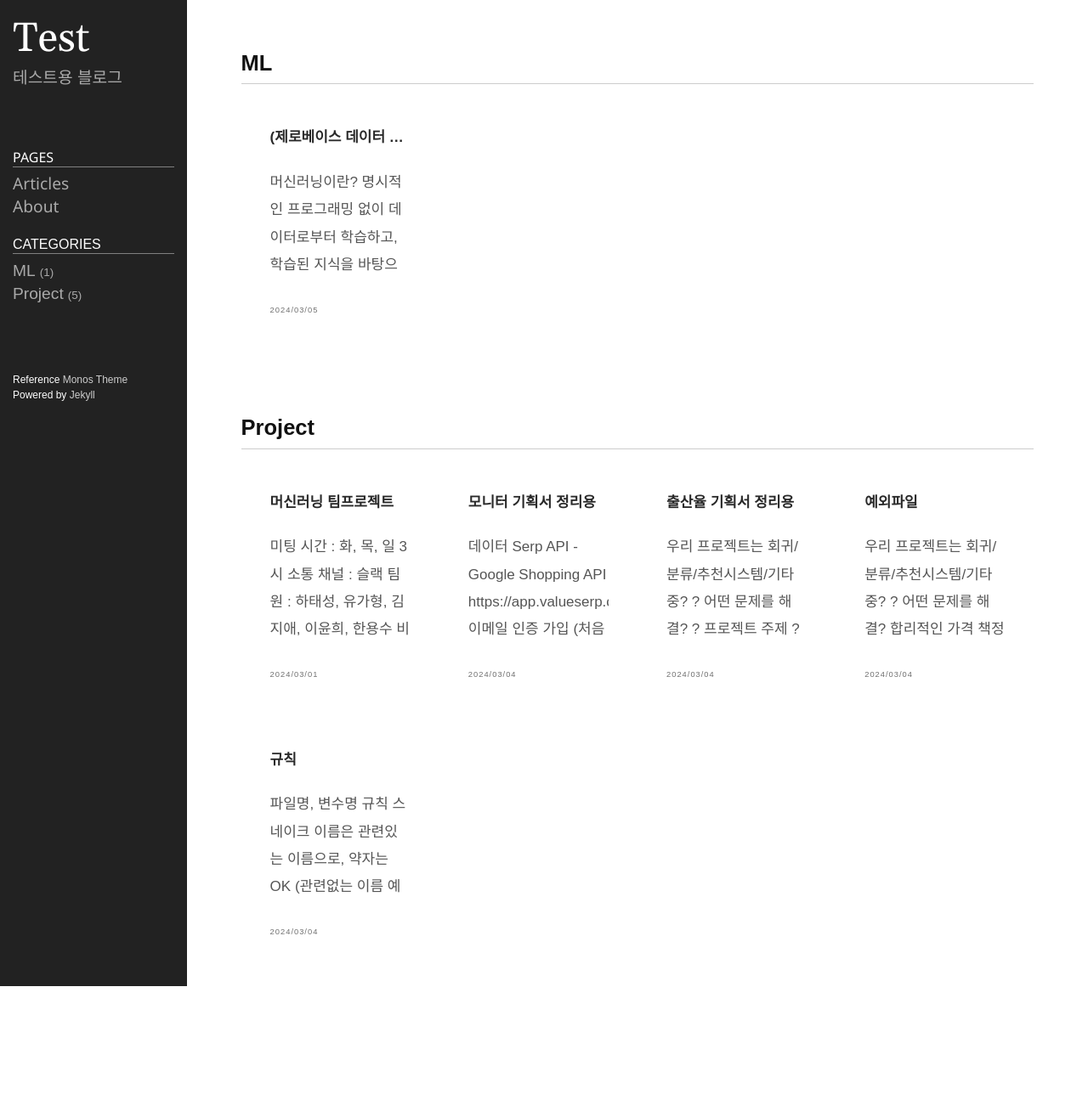
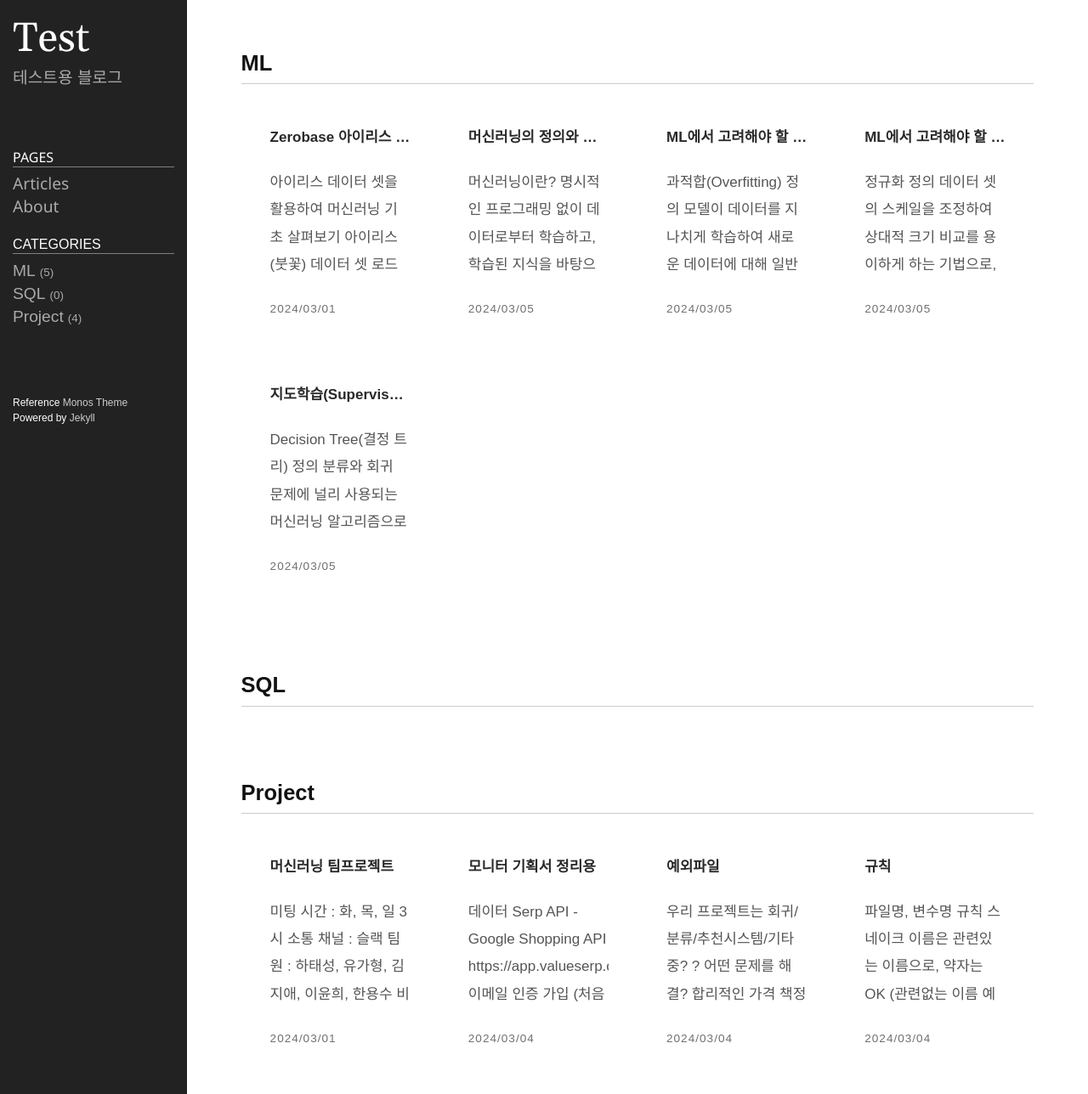
Before and after one commit to DuDuDat/DuDuDat.github.io, a Jekyll site: the page built from category.md, in a window 1280 px wide. Shown: the whole page at 85% size. Built offline with Jekyll 4.4.1, drawn with Linux system fonts in a browser that asks for light colours; nearby versions of some CDN libraries; some web fonts are replaced; before the commit the page ends 1161 px from its top, so only the background shows below that; some of the changed text lies outside the part shown.

Commit message:
포스트 업로드

````diff
--- a/_ML/2024-03-05-day1.md
+++ /dev/null
@@ -1,29 +0,0 @@
----
-layout: post
-title: (제로베이스 데이터 취업스쿨) ML Chapter1 붓꽃 데이터 셋 관찰
-date: 2024-03-05 18:37:23 +0900
----
-### 머신러닝이란?
-<p class="sub">명시적인 프로그래밍 없이 데이터로부터 학습하고, 학습된 지식을 바탕으로 새로운 데이터에 대한 예측이나 결정을 자동으로 수행할 수 있는 인공지능의 한 분야입니다.</p>
-
-
-### 아이리스 데이터 셋을 활용하여 머신러닝 기초 살펴보기
-- 아이리스(붓꽃) 데이터 셋 로드하기
-  ```python
-  from sklearn.datasets import load_iris
-
-  iris = load_iris()
-
-  iris['target'] # 예시 [0, 0, 1, 1, 1, 2, 2] 분류 코드
-  iris['target_names'] # ['setosa' 'versicolor' 'virginica'] 분류 코드 이름
-  iris.data # iris['target'] 동일한 인덱스에 각각 여러 특성을 담은 2중 배열
-  iris['feature_names'] # iris.data의 특성 이름 순서는 iris.data와 동일
-  ```
-
-### Decision Tree(결정 트리)
-- 정의
-  <p class="sub">분류와 회귀 문제에 널리 사용되는 머신러닝 알고리즘으로 데이터를 분석하여 데이터의 패턴을 학습하고, 학습된 패턴을 기반으로 결정 규칙을 Tree 구조로 구성하여 예측을 수행합니다.</p>
-- 분할 기준(Split Criterion)
-  <p class="sub">Decision Tree의 분할 기준은 크게 2가지로 나뉜다 하나는 데이터의 불확실성과 또 하나는 정보 이득이다. 데이터의 불확실성이란? 정보가 얼마나 무질서하고 불확실한가를 나타내는 개념이다. 이 불확실성은 두 가지 계산식을 사용해서 알 수 있는데 하나는 엔트로피 이며 또 하나는 지니 계수이다 이에 대한 자세한 내용은 아래에서 다룰 것이다. 남은 하나인 정보 이득의 경우 어떤 속성을 선택함으로 인해 데이터를 더 잘 구분하게 되는 것을 의미한다. 정보 이득 역시 분할 전후의 엔트로피 차이로 계산되며, 어떤 분할이 가장 좋은 정보를 제공하는지를 평가하는데</p>
-- 장점 : 이해하기 쉽고 분류와 회귀 모두에 사용할 수 있다.
-- 단점 : 과적합 문제가 발생하기 쉽고 안정성이 낮다.
--- /dev/null
+++ b/_ML/2024-03-05-definition.md
@@ -0,0 +1,23 @@
+---
+layout: post
+title: 머신러닝의 정의와 종류
+date: 2024-03-05 18:37:23 +0900
+---
+<enter></enter>
+## 머신러닝이란? <enter></enter>
+> 명시적인 프로그래밍 없이 데이터로부터 학습하고, 학습된 지식을 바탕으로 새로운 데이터에 대한 예측이나 결정을 자동으로 수행할 수 있는 인공지능의 한 분야로, 머신러닝의 학습 방법은 크게 지도, 비지도 그리고 강화학습으로 나뉩니다.
+
+
+- ###  지도학습(Supervised Learning)
+  <p class="sub">학습 데이터가 입력값(input)과 출력값(output)으로 쌍으로 구성되어 있을 때 사용하는 방법으로 출력값을 label 이라고도 합니다. 지도학습의 목표는 (입력값, 출력값) 매핑을 학습하여 입력에 대한 출력값을 예측하는 것입니다.
+
+  지도학습은 크게 회귀(Regression), 분류(Classification) 문제로 나눌 수 있으며, 회귀는 연속적인 값(ex: 가격)을 예측하는 반면, 분류는 이산적인 클래스(ex: 스팸 메일 여부)에 데이터를 할당하는 문제입니다.
+  </p>
+
+- ### 비지도학습(Unsupervised Learning)
+  <p class="sub">학습 데이터에 입력값만 주어지는 경우 사용하는 방법으로 어떤 출력값을 가져야 하는지에 대한 정보없이 데이터 내의 패턴과 구조, 분포 등을 스스로 찾아내는 방법입니다. 이는 데이터 내의 숨겨진 특징이나 구조를 발견하기 위해 사용되며, 대표적인 비지도학습의 방법으로는 군집화(Clustering), 차원축소(Dimensionality Reduction), 연관 규칙 학습(Association Rule Learning) 등이 있습니다.
+  </p>
+
+- ### 강화학습(Reinforcement Learning, RL)
+  <p class="sub">주어진 환경에서 에이전트가 어떻게 행동해야 최대의 보상을 얻을 수 있는지를 학습하는 방법으로, 시행착오를 통해 어떤 상태(state)일 때 어떤 행동(action)을 해야 하는지를 결정합니다.
+  </p>
--- /dev/null
+++ b/_ML/2024-03-06-ml-learning-considerations.md
@@ -0,0 +1,12 @@
+---
+layout: post
+title: ML에서 고려해야 할 문제들
+date: 2024-03-06 01:10:23 +0900
+---
+### 과적합(Overfitting)
+- 정의
+  <p class="sub">모델이 데이터를 지나치게 학습하여 새로운 데이터에 대해 일반화하는 능력이 떨어지는 현상을 말합니다.
+  </p>
+- 발생 주요 원인
+  <p class="sub">- <span class="color-point">학습 데이터 양이 적음</span> : 충분한 양의 데이터가 없을 경우, 모델이 데이터의 작은 변동성까지 과하게 학습할 수 있습니다.<enter></enter>- <span class="color-point">모델의 복잡도가 높음</span> : 너무 많은 파라미터를 가진 복잡한 모델은 학습 데이터에 과적합될 위험이 높습니다.<enter></enter>- <span class="color-point">데이터의 노이즈가 많음</span> : 데이터 내에 오류가 많거나 관련 없는 정보가 포함되어 있을 경우, 모델이 이를 중요한 패턴으로 잘못 학습할 수 있습니다.
+  </p>
--- /dev/null
+++ b/_ML/2024-03-06-solution.md
@@ -0,0 +1,26 @@
+---
+layout: post
+title: ML에서 고려해야 할 Solution
+date: 2024-03-06 01:37:23 +0900
+---
+### 정규화
+- 정의
+  <p class="sub">데이터 셋의 스케일을 조정하여 상대적 크기 비교를 용이하게 하는 기법으로, 일반적으로 0과 1 사이의 값으로 조정합니다.</p>
+- 주된 목적
+  <table class="sub"><tr>
+      <td class="color-point">스케일의 통일성 : </td>
+      <td>서로 다른 단위나 범위를 가진 특성들을 동일한 스케일로 조정하여, 모든 특성이 모델에 의해 공정하게 고려될 수 있도록 합니다. 이는 모델이 데이터의 중요한 패턴을 더 쉽게 인식할 수 있도록 돕습니다.</td>
+    </tr><tr>
+      <td class="color-point">학습 효율성 증가 : </td>
+      <td>모든 특성이 비슷한 범위에 있을 때, 예를 들어 경사 하강법과 같은 최적화 알고리즘의 수렴 속도가 향상되어 학습 과정이 더 효율적으로 이루어집니다.</td>
+    </tr><tr>
+      <td class="color-point">과적합 방지 : </td>
+      <td>데이터의 모든 특성을 동일한 스케일로 조정함으로써, 모델이 특정 특성에 지나치게 의존하는 것을 방지하고, 결과적으로 모델의 일반화 서능을 향상시킵니다.</td>
+    </tr><tr>
+      <td class="color-point">알고리즘 성능 개선 : </td>
+      <td>데이터의 거리를 기반으로 작동하는 알고리즘(ex: k-NN, PCA)의 경우, 모든 특성이 동일한 스케일을 갖게 되면 더 정확한 거리 측정이 가능해져 성능이 개선될 수 있습니다.</td>
+    </tr></table>
+
+- 정규화 종류
+  <p class="sub">-
+  </p>
--- /dev/null
+++ b/_ML/2024-03-06-supervied-learning.md
@@ -0,0 +1,16 @@
+---
+layout: post
+title: 지도학습(Supervised Learning)
+date: 2024-03-06 01:37:23 +0900
+---
+### Decision Tree(결정 트리)
+- 정의
+  <p class="sub">분류와 회귀 문제에 널리 사용되는 머신러닝 알고리즘으로 데이터를 분석하여 데이터의 패턴을 학습하고, 학습된 패턴을 기반으로 결정 규칙을 Tree 구조로 구성하여 예측을 수행합니다.
+  </p>
+- 분할 기준(Split Criterion)
+  <p class="sub">데이터를 분할하는 기준을 설정하여, 가장 효율적으로 결과를 예측할 수 있는 트리 구조를 생성합니다. 결정 트리의 분할 기준은 주로 데이터의 불확실성을 줄이는 것과 정보 이득(Information Gain)을 극대화하는 것으로 나눌 수 있습니다.
+  </p>
+- 장단점
+  <p class="sub">장점 : 이해하기 쉽고 분류와 회귀 모두에 사용할 수 있다.
+  단점 : 과적합 문제가 발생하기 쉽고 안정성이 낮다.
+  </p>
--- /dev/null
+++ b/_ML/2024-03-30-zb-iris.md
@@ -0,0 +1,18 @@
+---
+layout: post
+title: Zerobase 아이리스 데이터 셋을 활용한 머신러닝 기초 살펴보기
+date: 2024-03-01 18:37:23 +0900
+---
+
+### 아이리스 데이터 셋을 활용하여 머신러닝 기초 살펴보기
+- 아이리스(붓꽃) 데이터 셋 로드하기
+  ```python
+  from sklearn.datasets import load_iris
+
+  iris = load_iris()
+
+  iris['target'] # 예시 [0, 0, 1, 1, 1, 2, 2] 분류 코드
+  iris['target_names'] # ['setosa' 'versicolor' 'virginica'] 분류 코드 이름
+  iris.data # iris['target'] 동일한 인덱스에 각각 여러 특성을 담은 2중 배열
+  iris['feature_names'] # iris.data의 특성 이름 순서는 iris.data와 동일
+  ```
--- a/_config.yml
+++ b/_config.yml
@@ -66,3 +66,6 @@ collections:
   ML:
       output: true
       permalink: /ML/:path/
+  SQL:
+    output: true
+    permalink: /SQL/:path/
--- a/_includes/category.html
+++ b/_includes/category.html
@@ -1,7 +1,7 @@
 <article class="post">
 	{%- assign id = 0 -%}
 	{%- for collection in site.collections -%}
-	{% if collection.label == 'posts' %}{% continue %}{% endif %}
+	{% unless collection.label == 'posts' %}
 	<div class="post-info" id="category-title-{{ collection.label }}">
 		<header class="post-header home custom-category-header">
 			<div class="category-title">
@@ -33,16 +33,17 @@
 			{%- assign id = id | plus: 1 -%}
   			{%- assign count = count | plus: 1 -%}
   			{%- if forloop.last -%}
-			  	{%- if count | modulo: 4 != 0 -%}
+			  	{%- unless count | modulo: 4 = 0 -%}
 				  {%- assign last = count | modulo: 4 -%}
 				  {%- for i in (last..3) -%}
 				  <li class="post-list-item-none"></li>
 				  {%- endfor -%}
-				{%- endif -%}
+				{%- endunless -%}
 				</ul>
 			{%- endif -%}
 		{%- endfor -%}
 	</div>
+	{%- endunless -%}
 	{%- endfor -%}
 </article>
 
--- a/_project/2024-03-04-birth-plan.md
+++ /dev/null
@@ -1,27 +0,0 @@
----
-layout: post
-title: 출산율 기획서 정리용
-date: 2024-03-05 02:40:23 +0900
----
-
-### 우리 프로젝트는 회귀/분류/추천시스템/기타 중?
-?
-<enter></enter>
-
-### 어떤 문제를 해결?
-- **?**
-  <p class="sub"></p>
-
-### 프로젝트 주제
-- ?
-
-### 데이터
-
-
-### 입력과 출력
-- 입력 데이터 :
-
-- 출력 데이터 :
-
-### 프로젝트 기획서
-?
--- a/public/css/style.css
+++ b/public/css/style.css
@@ -273,13 +273,18 @@ header.home {
 	color: #111;
 	font-weight: bold;
 	border-bottom: 1px solid #ccc;
+
+	.post-date {
+		font-weight: normal;
+		font-size: 0.55em;
+	}
 }
 
 .post-date {
 	text-transform: uppercase;
 	color: #707070;
 	letter-spacing: 1px;
-	font-size: 0.55em;
+	font-size: 0.8em;
 	display: inline-block;
 	font-weight: normal;
 }
@@ -389,6 +394,21 @@ footer {
 		border-radius: 0.3em;
 		background-color: rgba(150, 150, 150, 0.05);
 		border: 1px solid rgba(150, 150, 150, 1);
+		white-space: pre-wrap;
+	}
+
+	table {
+		display: flex;
+		line-height: 1.9;
+
+		td:first-child {
+			white-space: nowrap;
+			vertical-align: top;
+		}
+	}
+
+	.color-point {
+		color: #000080;
 	}
 
 	ul {
@@ -576,3 +596,6 @@ footer {
 .invisible {
 	visibility: hidden;
 }
+blockquote {
+	white-space: pre-line;
+}
````
